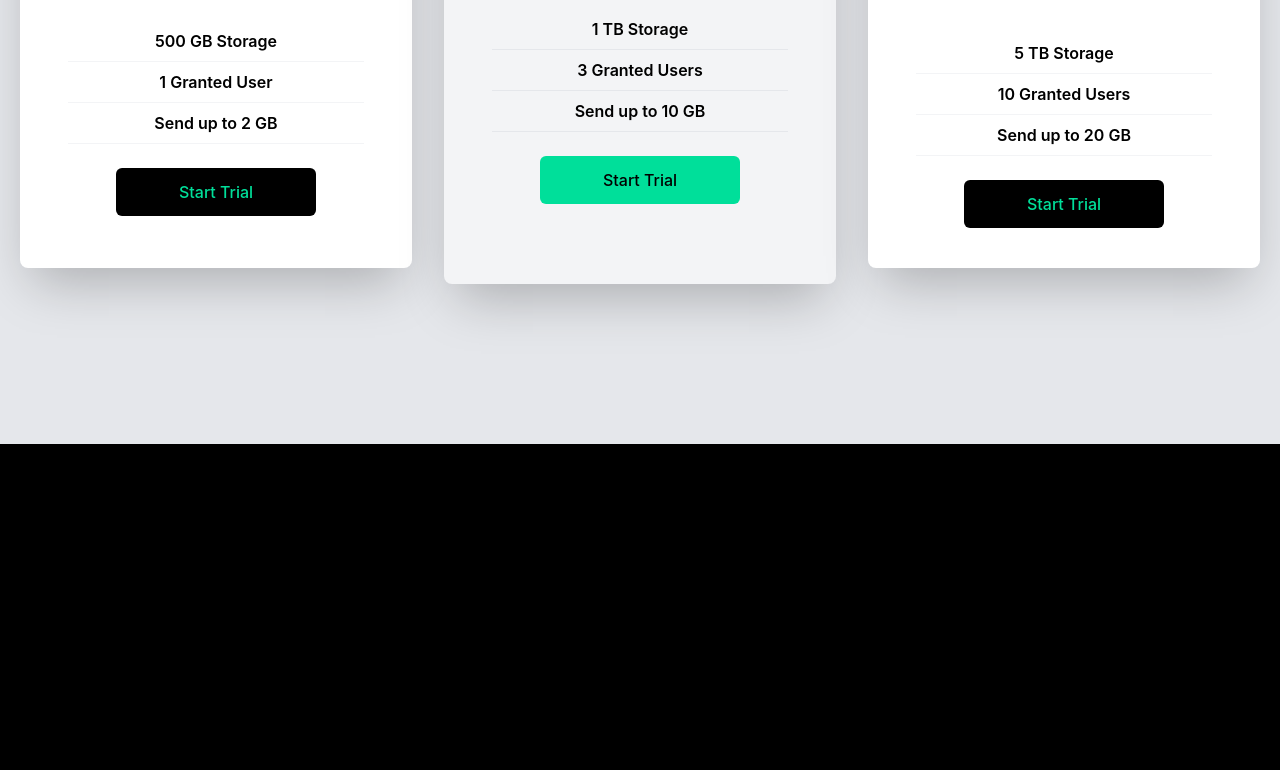
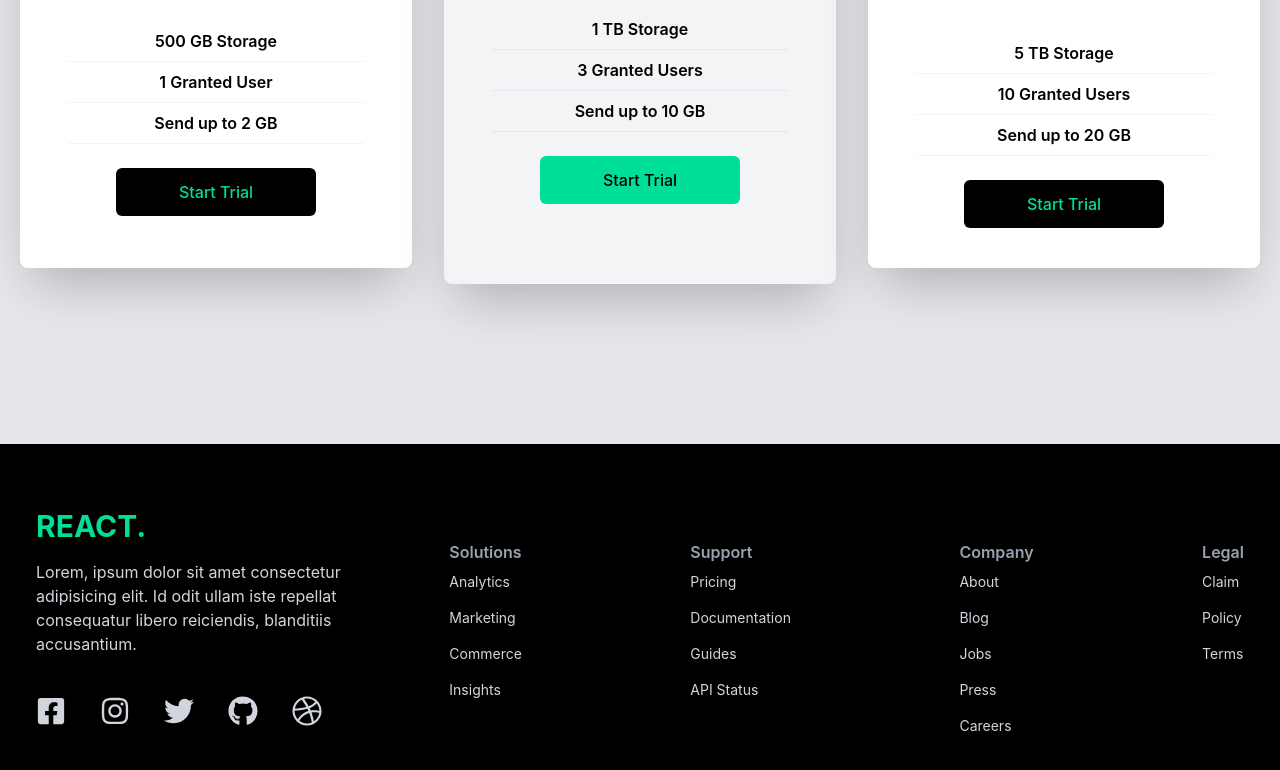
Before and after one commit to Afrag61/Data-finance, a React (Vite) app: page / in a window 1280 px wide. Shown: the part 2030-2800 px from the top of the page. Before the commit the page ends 2474 px from the top, so only its background shows below. Built offline with nearby package versions, Linux system fonts and the light colour scheme.

Commit message:
Footer Component & Finished

```diff
--- a/src/App.tsx
+++ b/src/App.tsx
@@ -1,5 +1,6 @@
 import Analytics from './components/Analytics';
 import Cards from './components/Cards';
+import Footer from './components/Footer';
 import Hero from './components/Hero';
 import Navbar from './components/Navbar';
 import NewsLetter from './components/NewsLetter';
@@ -12,6 +13,7 @@
       <Analytics />
       <NewsLetter />
       <Cards />
+      <Footer />
     </div>
   );
 }
--- /dev/null
+++ b/src/components/Footer.tsx
@@ -0,0 +1,84 @@
+import { use } from 'react';
+import ThemeContext from '../store/ThemeContext';
+
+import {
+  FaDribbble,
+  FaFacebookSquare,
+  FaGithub,
+  FaInstagram,
+  FaTwitter,
+} from 'react-icons/fa';
+
+const Footer = () => {
+  const { classes } = use(ThemeContext);
+
+  return (
+    <div
+      className={`${classes} max-w-[1240px] mx-auto py-16 px-4 grid lg:grid-cols-3 gap-8 text-gray-300 light:text-gray-600 light:border-t border-gray-300`}
+    >
+      <div>
+        <h1 className='w-full text-3xl font-bold text-primary'>REACT.</h1>
+        <p className='py-4'>
+          Lorem, ipsum dolor sit amet consectetur adipisicing elit. Id odit
+          ullam iste repellat consequatur libero reiciendis, blanditiis
+          accusantium.
+        </p>
+        <div className='flex justify-between md:w-[75%] my-6'>
+          <FaFacebookSquare size={30} />
+          <FaInstagram size={30} />
+          <FaTwitter size={30} />
+          <FaGithub size={30} />
+          <FaDribbble size={30} />
+        </div>
+      </div>
+      <div className='lg:col-span-2 flex justify-between mt-8'>
+        <div>
+          <h6 className='font-semibold text-gray-400 light:text-gray-500'>
+            Solutions
+          </h6>
+          <ul>
+            <li className='py-2 text-sm'>Analytics</li>
+            <li className='py-2 text-sm'>Marketing</li>
+            <li className='py-2 text-sm'>Commerce</li>
+            <li className='py-2 text-sm'>Insights</li>
+          </ul>
+        </div>
+        <div>
+          <h6 className='font-semibold text-gray-400 light:text-gray-500'>
+            Support
+          </h6>
+          <ul>
+            <li className='py-2 text-sm'>Pricing</li>
+            <li className='py-2 text-sm'>Documentation</li>
+            <li className='py-2 text-sm'>Guides</li>
+            <li className='py-2 text-sm'>API Status</li>
+          </ul>
+        </div>
+        <div>
+          <h6 className='font-semibold text-gray-400 light:text-gray-500'>
+            Company
+          </h6>
+          <ul>
+            <li className='py-2 text-sm'>About</li>
+            <li className='py-2 text-sm'>Blog</li>
+            <li className='py-2 text-sm'>Jobs</li>
+            <li className='py-2 text-sm'>Press</li>
+            <li className='py-2 text-sm'>Careers</li>
+          </ul>
+        </div>
+        <div>
+          <h6 className='font-semibold text-gray-400 light:text-gray-500'>
+            Legal
+          </h6>
+          <ul>
+            <li className='py-2 text-sm'>Claim</li>
+            <li className='py-2 text-sm'>Policy</li>
+            <li className='py-2 text-sm'>Terms</li>
+          </ul>
+        </div>
+      </div>
+    </div>
+  );
+};
+
+export default Footer;
```
